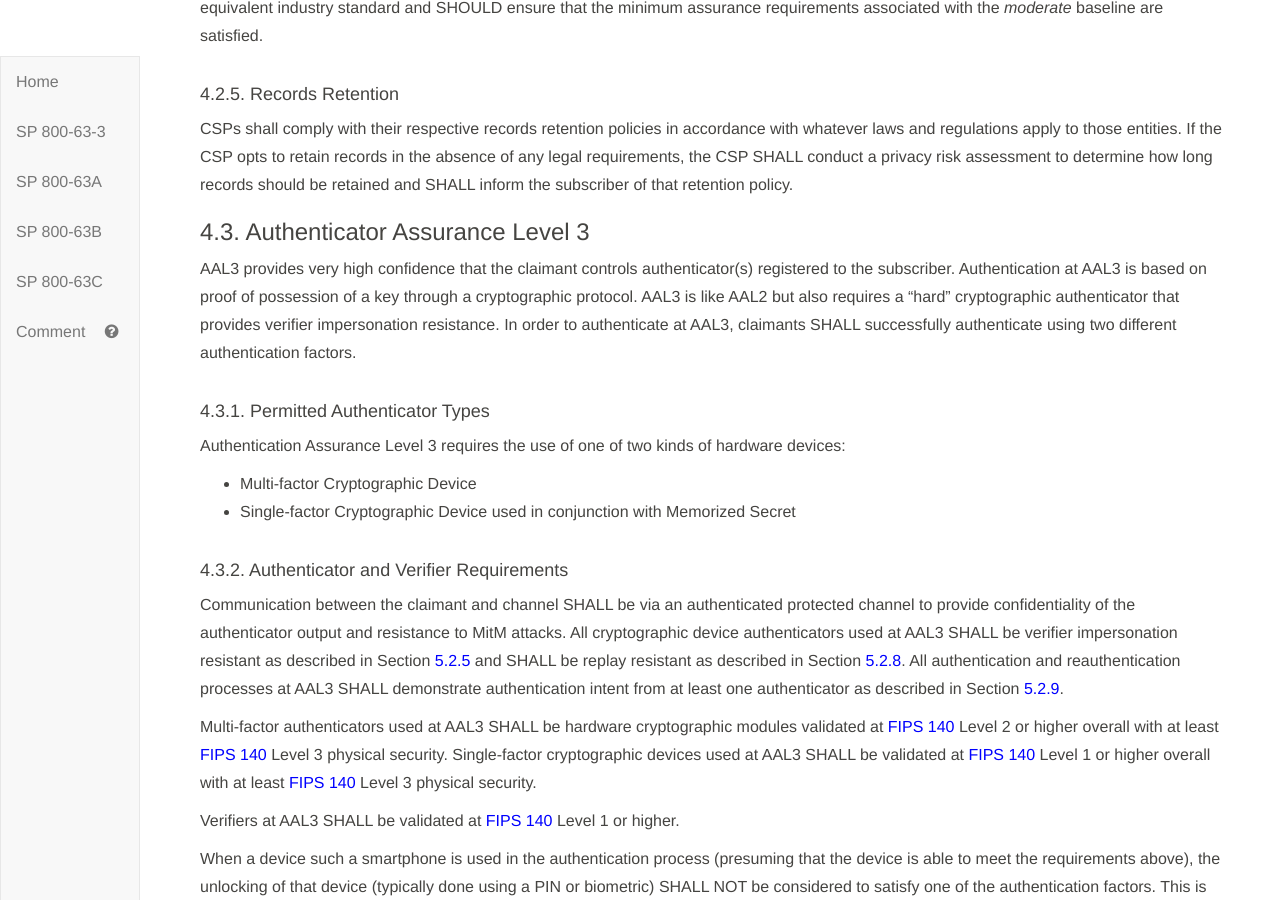
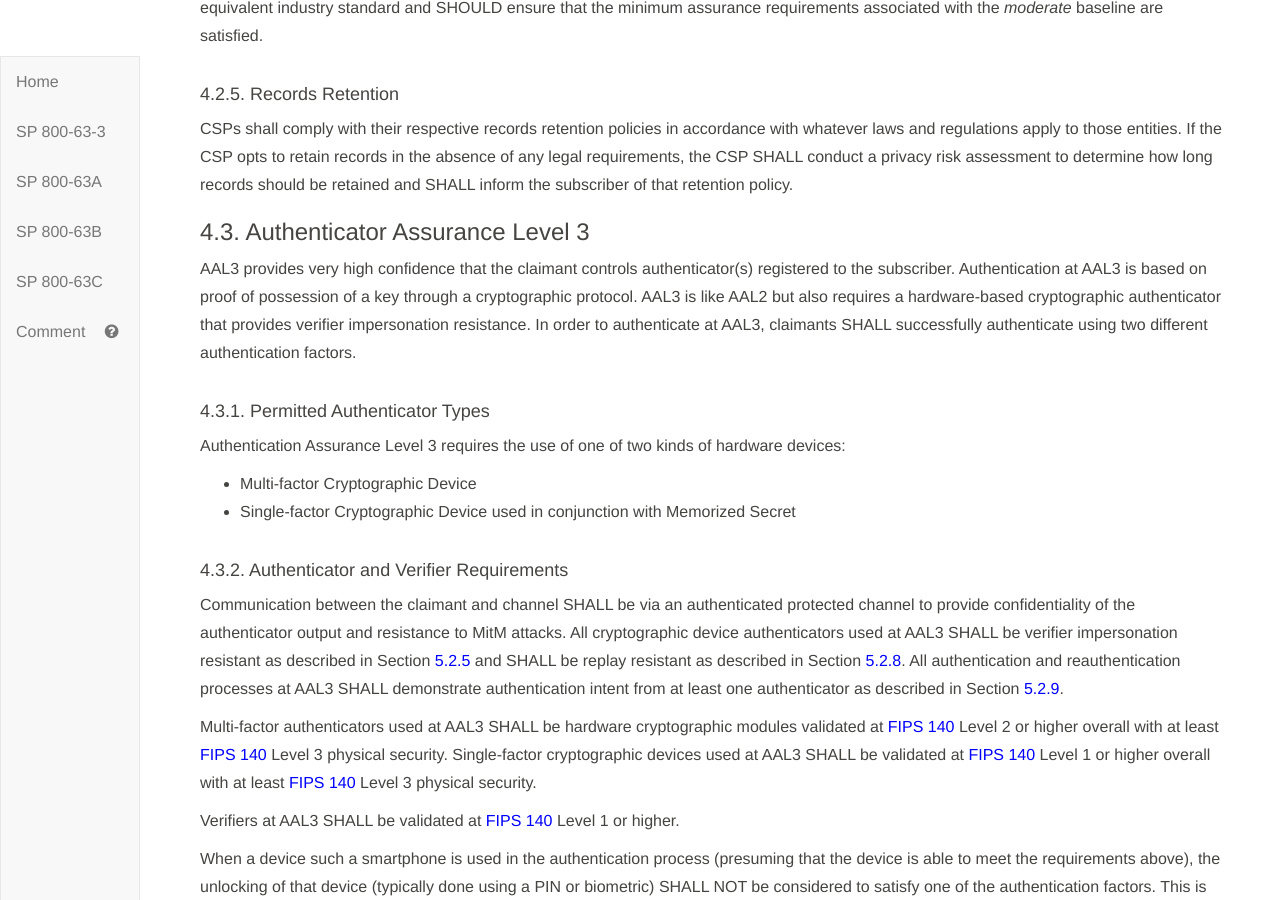
Before and after one commit to usnistgov/800-63-3, a Jekyll site: the page built from sp800-63b.md, in a window 1280 px wide and 900 px high, scrolled down 21920 px. Built offline with Jekyll 4.4.1, drawn with Linux system fonts in a browser that asks for light colours; some of the changed text lies outside the part shown.

Commit message:
"hard" -> hardware based  Closes #703

```diff
--- a/sp800-63b/sec1_2_introduction.md
+++ b/sp800-63b/sec1_2_introduction.md
@@ -26,7 +26,7 @@ The strength of an authentication transaction is characterized by an ordinal mea
 
 **Authenticator Assurance Level 2** - AAL2 provides high confidence that the claimant controls authenticator(s) registered to the subscriber. Proof of possession and control of two different authentication factors is required through secure authentication protocol(s). Approved cryptographic techniques are required at AAL2 and above.
 
-**Authenticator Assurance Level 3** - AAL3 provides very high confidence that the claimant controls authenticator(s) registered to the subscriber. Authentication at AAL3 is based on proof of possession of a key through a cryptographic protocol. AAL3 is like AAL2 but also requires a "hard" cryptographic authenticator that provides verifier impersonation resistance.
+**Authenticator Assurance Level 3** - AAL3 provides very high confidence that the claimant controls authenticator(s) registered to the subscriber. Authentication at AAL3 is based on proof of possession of a key through a cryptographic protocol. AAL3 is like AAL2 but also requires a hardware-based cryptographic authenticator that provides verifier impersonation resistance.
 
 The following table states which sections of the document are normative and which are informative:
 
--- a/sp800-63b/sec4_aal.md
+++ b/sp800-63b/sec4_aal.md
@@ -100,7 +100,7 @@ CSPs shall comply with their respective records retention policies in accordance
 
 ### 4.3. Authenticator Assurance Level 3
 
-AAL3 provides very high confidence that the claimant controls authenticator(s) registered to the subscriber. Authentication at AAL3 is based on proof of possession of a key through a cryptographic protocol. AAL3 is like AAL2 but also requires a "hard" cryptographic authenticator that provides verifier impersonation resistance. In order to authenticate at AAL3, claimants SHALL successfully authenticate using two different authentication factors.
+AAL3 provides very high confidence that the claimant controls authenticator(s) registered to the subscriber. Authentication at AAL3 is based on proof of possession of a key through a cryptographic protocol. AAL3 is like AAL2 but also requires a hardware-based cryptographic authenticator that provides verifier impersonation resistance. In order to authenticate at AAL3, claimants SHALL successfully authenticate using two different authentication factors.
 
 #### 4.3.1. Permitted Authenticator Types
 
```
